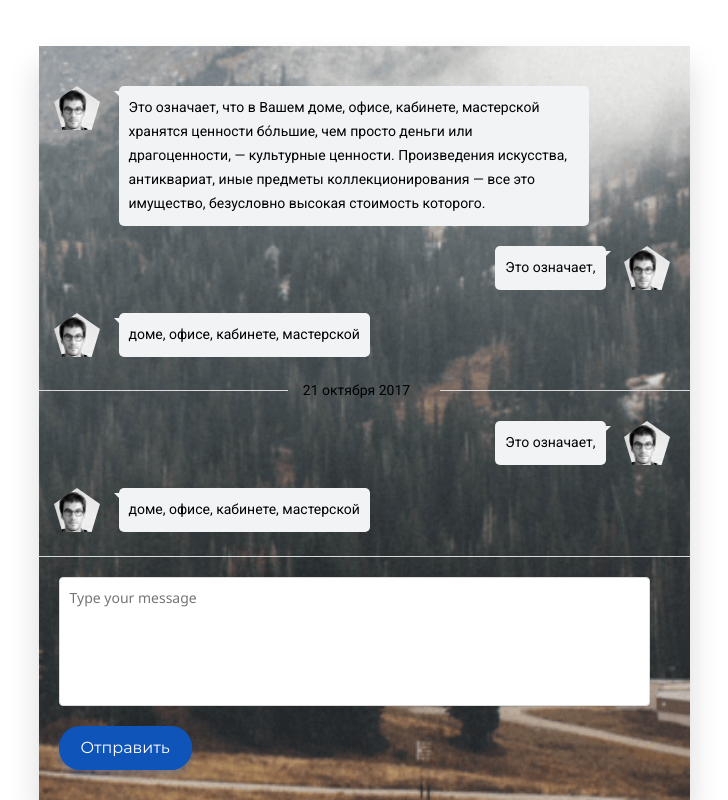
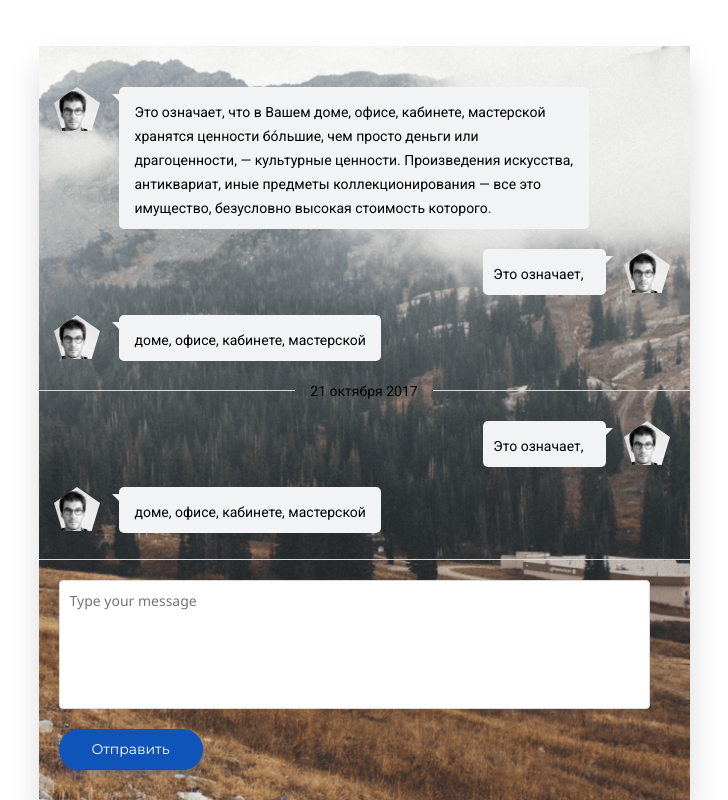
Before and after one commit to alanreidt/chat-layout, a website built with Parcel: page src/index.html in a window 1280 px wide. Shown: the whole page, without its empty margins (276-1004 px from the left). Built offline with nearby package versions, Linux system fonts and the light colour scheme.

Commit message:
Put the page in accordance to the template

```diff
--- a/src/index.html
+++ b/src/index.html
@@ -46,9 +46,9 @@
               <div class="dialog">
                 <div class="message">
                   <div class="message__img-wrapper">
-                    <svg width="47" viewBox="0 0 47 47">
+                    <svg width="46" viewBox="0 0 46 46">
                       <!-- use xlink:href, 'cause parcel-bundler ignores href attr on svg image tag -->
-                      <image clip-path="url(#image-shape)" xlink:href="./img/user.png" x="0" y="-1" height="46" width="46" />
+                      <image class="message__image" clip-path="url(#image-shape)" xlink:href="./img/user.png" x="0" y="-1" height="46" width="46" />
                     </svg>
                   </div>
                   <p class="message__text">
@@ -61,8 +61,8 @@
 
                 <div class="message message_outgoing">
                   <div class="message__img-wrapper">
-                    <svg width="47" viewBox="0 0 47 47">
-                      <image clip-path="url(#image-shape)" xlink:href="./img/user.png" x="0" y="-1" height="46" width="46" />
+                    <svg width="46" viewBox="0 0 46 46">
+                      <image class="message__image" clip-path="url(#image-shape)" xlink:href="./img/user.png" x="0" y="-1" height="46" width="46" />
                     </svg>
                   </div>
                   <p class="message__text">
@@ -72,8 +72,8 @@
 
                 <div class="message">
                   <div class="message__img-wrapper">
-                    <svg width="47" viewBox="0 0 47 47">
-                      <image clip-path="url(#image-shape)" xlink:href="./img/user.png" x="0" y="-1" height="46" width="46" />
+                    <svg width="46" viewBox="0 0 46 46">
+                      <image class="message__image" clip-path="url(#image-shape)" xlink:href="./img/user.png" x="0" y="-1" height="46" width="46" />
                     </svg>
                   </div>
                   <p class="message__text">
@@ -87,8 +87,8 @@
 
                 <div class="message message_outgoing">
                   <div class="message__img-wrapper">
-                    <svg width="47" viewBox="0 0 47 47">
-                      <image clip-path="url(#image-shape)" xlink:href="./img/user.png" x="0" y="-1" height="46" width="46" />
+                    <svg width="46" viewBox="0 0 46 46">
+                      <image class="message__image" clip-path="url(#image-shape)" xlink:href="./img/user.png" x="0" y="-1" height="46" width="46" />
                     </svg>
                   </div>
                   <p class="message__text">
@@ -98,8 +98,8 @@
 
                 <div class="message">
                   <div class="message__img-wrapper">
-                    <svg width="47" viewBox="0 0 47 47">
-                      <image clip-path="url(#image-shape)" xlink:href="./img/user.png" x="0" y="-1" height="46" width="46" />
+                    <svg width="46" viewBox="0 0 46 46">
+                      <image class="message__image" clip-path="url(#image-shape)" xlink:href="./img/user.png" x="0" y="-1" height="46" width="46" />
                     </svg>
                   </div>
                   <p class="message__text">
--- a/src/style.css
+++ b/src/style.css
@@ -16,7 +16,7 @@ body {
 
   font-family: "Roboto", sans-serif;
   font-size: 14px;
-  line-height: 1.71;
+  line-height: 1.7145;
   font-style: normal;
   font-weight: normal;
 
@@ -69,7 +69,8 @@ body {
   width: 100%;
   height: 100%;
 
-  background: url("./img/background.png") #333 center/cover no-repeat;
+  background: url("./img/background.png") #333 center/contain no-repeat;
+  background-color:#333;
   background-attachment: fixed;
 
   box-sizing: border-box;
@@ -86,7 +87,7 @@ body {
   width: 100%;
   height: 100%;
 
-  padding-top: 40px;
+  padding-top: 41px;
   padding-bottom: 30px;
 
   overflow: auto;
@@ -116,6 +117,11 @@ body {
   padding-left: 18px;
 }
 
+.message_outgoing .message__text {
+  padding-right: 22px;
+  padding-left: 10px;
+}
+
 .message_outgoing .message__text::before {
   left: auto;
   right: 0;
@@ -128,7 +134,7 @@ body {
 
   padding-right: 18px;
   width: 47px;
-  height: 47px;
+  height: 46px;
 }
 
 .message__img {
@@ -150,8 +156,9 @@ body {
 
   margin-top: 0;
   margin-bottom: 0;
-  padding: 10px;
+  padding: 13px 15px 9px 16px;
 
+  color: #000;
   background-color: #F1F3F5;
   border-radius: 5px;
 
@@ -162,7 +169,7 @@ body {
   content: '';
 
   position: absolute;
-  top: 5px;
+  top: 7px;
   left: 0;
   transform: translateX(-50%);
 
@@ -171,7 +178,7 @@ body {
 
   width: 0;
   height: 0;
-  border: 5px solid transparent;
+  border: 7px solid transparent;
   border-top-color: #F1F3F5;
 }
 
@@ -183,10 +190,11 @@ body {
 
   width: 100%;
   height: 0;
-  margin-top: 30px;
+  margin-top: 29px;
   margin-bottom: 30px;
 
   border-top: 1px solid #DBDBDB;
+  box-sizing: border-box;
 }
 
 .date-divider__text {
@@ -194,9 +202,10 @@ body {
   vertical-align: top;
 
   padding-left: 15px;
-  padding-right: 30px;
+  padding-right: 15px;
 
-  background: url("./img/background.png") #333 center/cover no-repeat;
+  background: url("./img/background.png") #333 center/contain no-repeat;
+  background-color: #333;
   background-attachment: fixed;
 }
 
@@ -245,7 +254,7 @@ body {
 
   font-family: "Noto Sans", sans-serif;
   font-size: 14px;
-  line-height: 1.36;
+  line-height: 1.35714;
   font-style: normal;
   font-weight: normal;
 
@@ -282,14 +291,19 @@ body {
   text-overflow: ellipsis;
   overflow: hidden;
 
-  padding: 10px 22px;
+  width: 100%;
+  max-width: 144px;
+  height: 41px;
+  padding-left: 22px;
+  padding-right: 22px;
 
   font-family: "Montserrat", sans-serif;
-  font-size: 16px;
-  line-height: 1.5;
+  font-size: 14px;
+  line-height: 41px;
   font-style: normal;
   font-weight: normal;
 
+  text-align: center;
   color: #FFF;
   background-color: #0F54B9;
   box-shadow: 0px 4px 6px rgba(15, 84, 185, 0.3);
```
